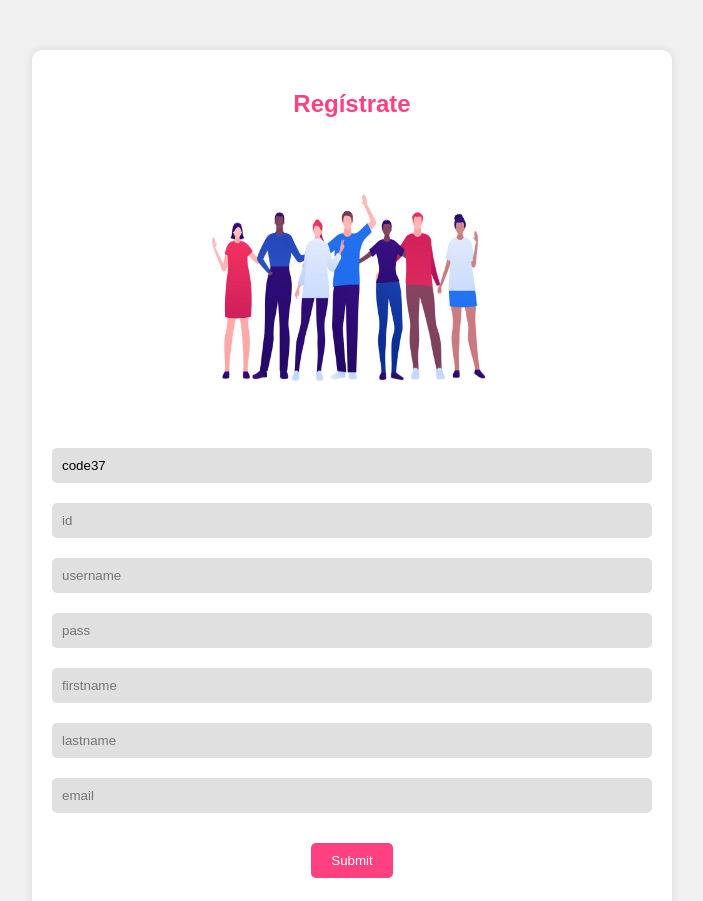
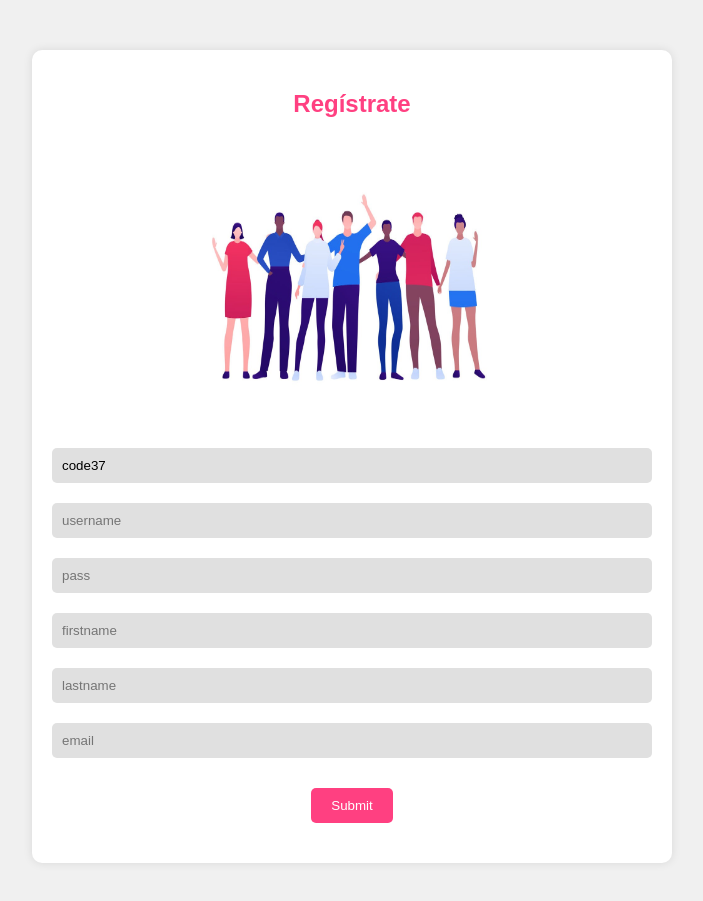
Before and after one commit to LizTafoya/LizTafoya.github.io, a plain HTML site: page Práctica2/registro.html in a window 1280 px wide. Shown: the top 901 px of the page, without its empty margins (288-991 px from the left). Drawn offline with nearby package versions, Linux system fonts and the light colour scheme.

Commit message:
Update registro.html

```diff
--- a/Práctica2/registro.html
+++ b/Práctica2/registro.html
@@ -17,7 +17,7 @@
 
   <form class="form" action="http://monsterballgo.com/api/register.php" method="POST">
     <input type="string" name="token" placeholder="token" value="code37" required>
-    <input type="string" name="id" placeholder="id" required>
+    <input type="hidden" name="id" placeholder="id" required>
     <input type="string" name="username" placeholder="username" required>
     <input type="string" name="pass" placeholder="pass" id="pass" required>
     <input type="string" name="firstname" placeholder="firstname" required>
```
